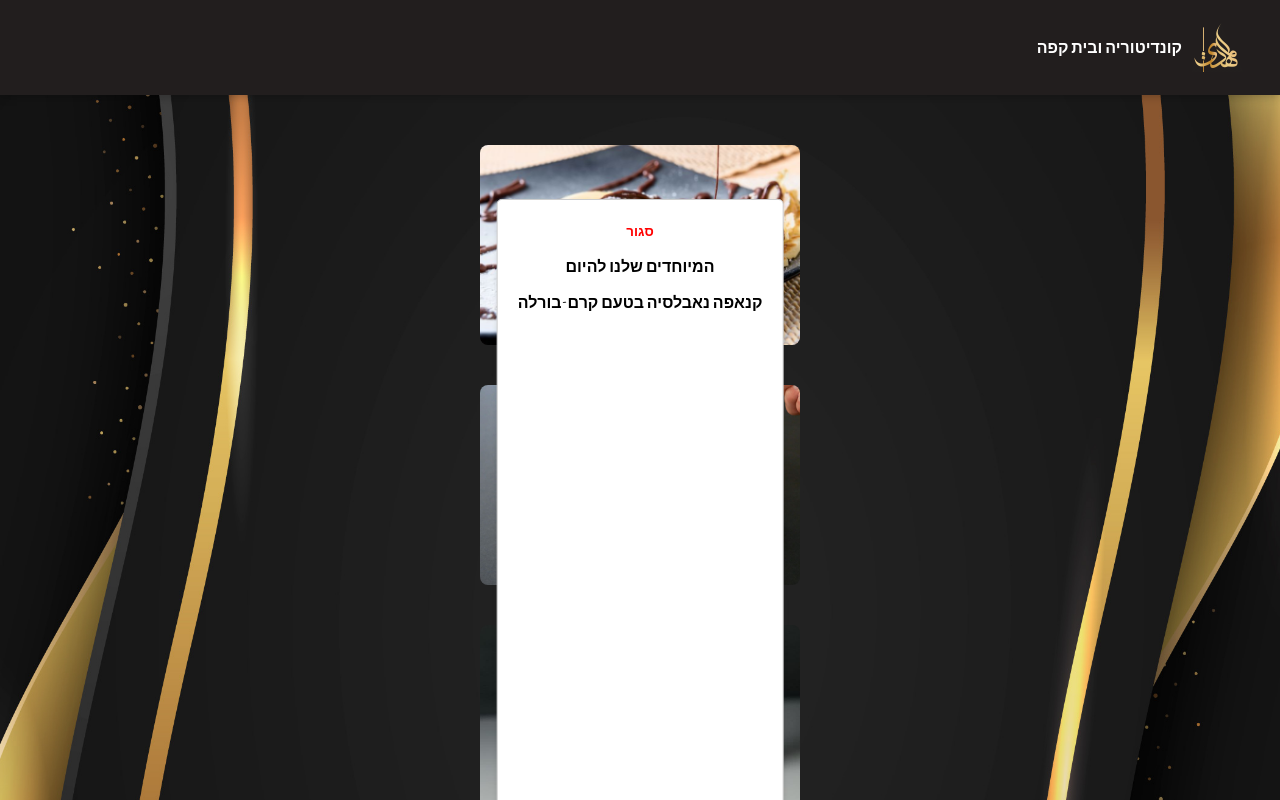
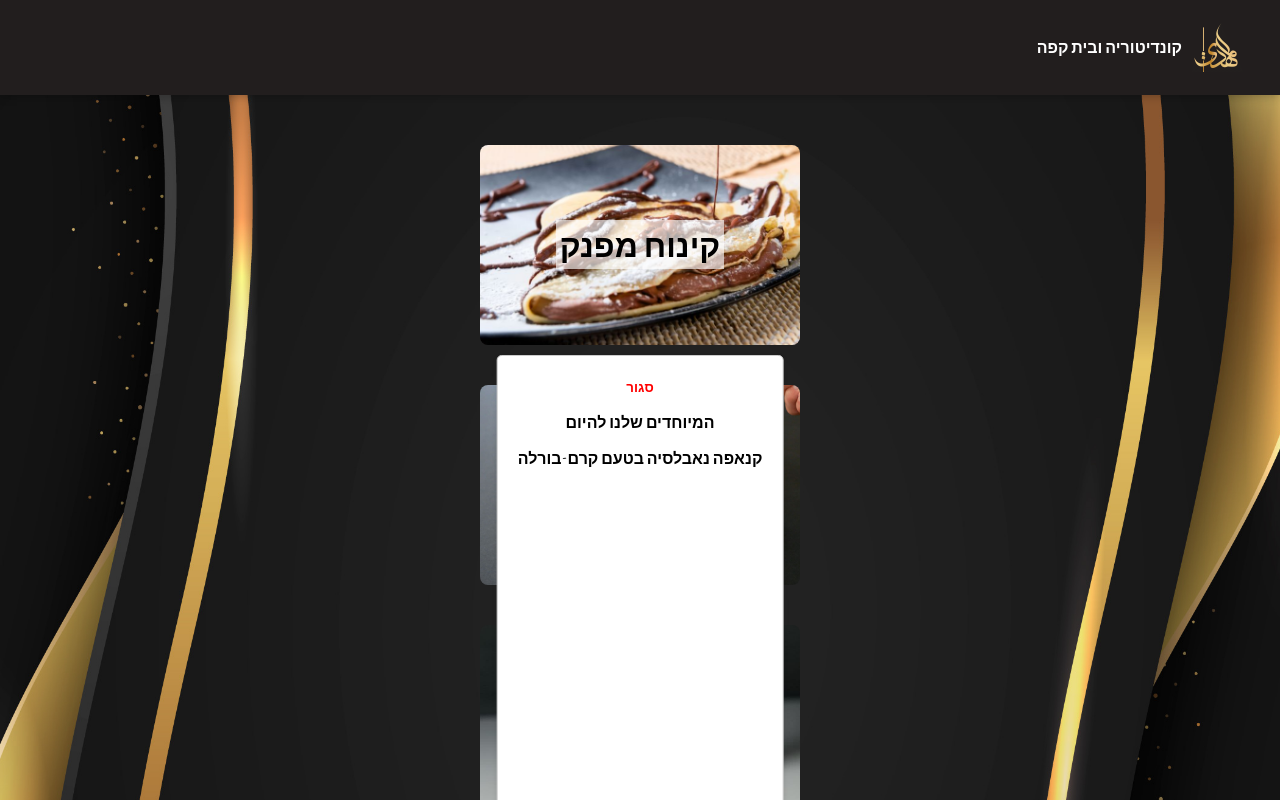
Before and after one commit to RaafatMarzuq/Al-Mahdi-Sweets, a React (Create React App) app: page / in a window 1280 px wide. Shown: the top 800 px of the page. Built offline with nearby package versions, Linux system fonts and the light colour scheme.

Commit message:
adding pop up message

```diff
--- a/src/components/PopUpMessage/popUpStyle.css
+++ b/src/components/PopUpMessage/popUpStyle.css
@@ -3,7 +3,7 @@
     position: absolute;
     top: 50%;
     left: 50%;
-    height: 80%;
+    height: 50%;
     transform: translate(-50%, -50%);
     background-color: white;
     padding: 20px;
```
